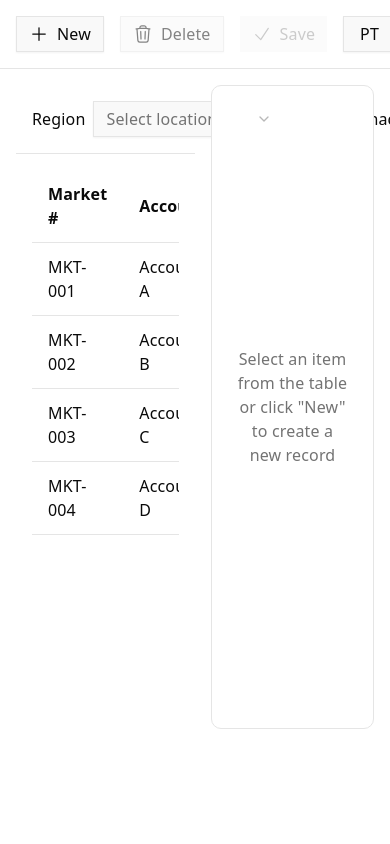
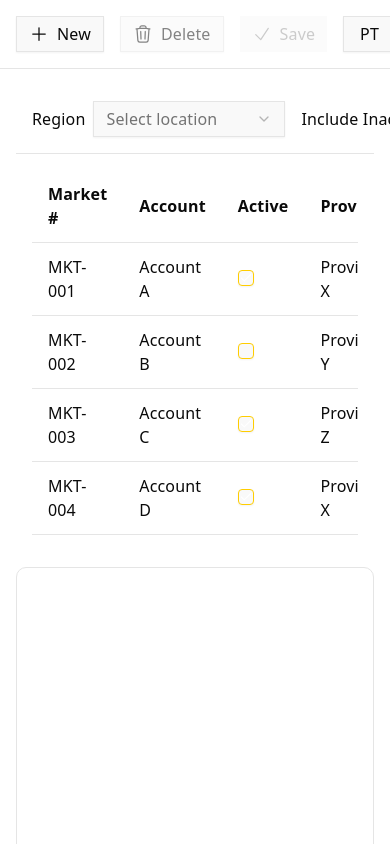
Before and after one commit to Vizoni/vendsys, a React (Vite) app: page / in a window 390 px wide. Shown: the top 844 px of the page. Built offline with nearby package versions, Linux system fonts and the light colour scheme; a web font is replaced by a local one.

Commit message:
refactor: responsive form and tables

```diff
--- a/src/App.tsx
+++ b/src/App.tsx
@@ -62,8 +62,8 @@ function App() {
         </nav>
         <LanguageSwitcher />
       </header>
-      <main className='flex gap-4 p-4 flex-1'>
-        <section className='w-1/2' aria-label='Markets list'>
+      <main className='flex flex-col xl:flex-row gap-4 p-4 flex-1'>
+        <section className='w-full xl:w-1/2' aria-label='Markets list'>
           <MicroMarketsView
             onMarketDetailsChange={(details) => {
               setSelectedMarketDetails(details);
@@ -72,7 +72,7 @@ function App() {
             }}
           />
         </section>
-        <section className='w-1/2 flex flex-col gap-4' aria-label='Market details'>
+        <section className='w-full xl:w-1/2 flex flex-col gap-4' aria-label='Market details'>
           <MicroMarketsForm
             data={selectedMarketDetails}
             isAddingMarket={isAddingMarket}
--- a/src/components/MicroMarketsForm.tsx
+++ b/src/components/MicroMarketsForm.tsx
@@ -128,7 +128,7 @@ export function MicroMarketsForm({
         {t('microMarkets.marketDetails')}
       </h2>
 
-      <fieldset disabled={isFormDisabled} className='grid grid-cols-2 gap-8'>
+      <fieldset disabled={isFormDisabled} className='grid grid-cols-1 lg:grid-cols-2 gap-8'>
         <legend className='sr-only'>{t('microMarkets.marketDetails')}</legend>
         {/* Info Section */}
         <div>
```
